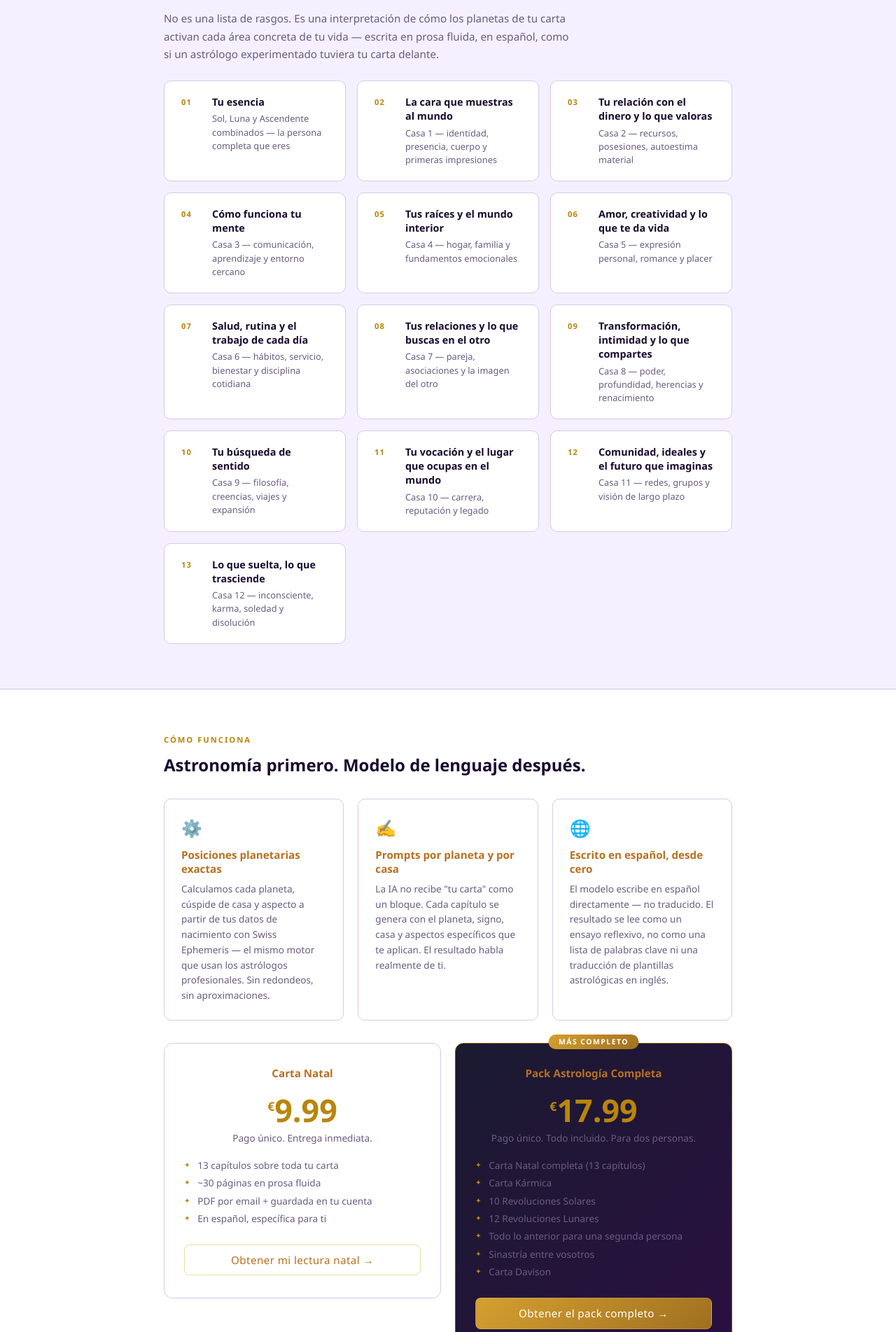
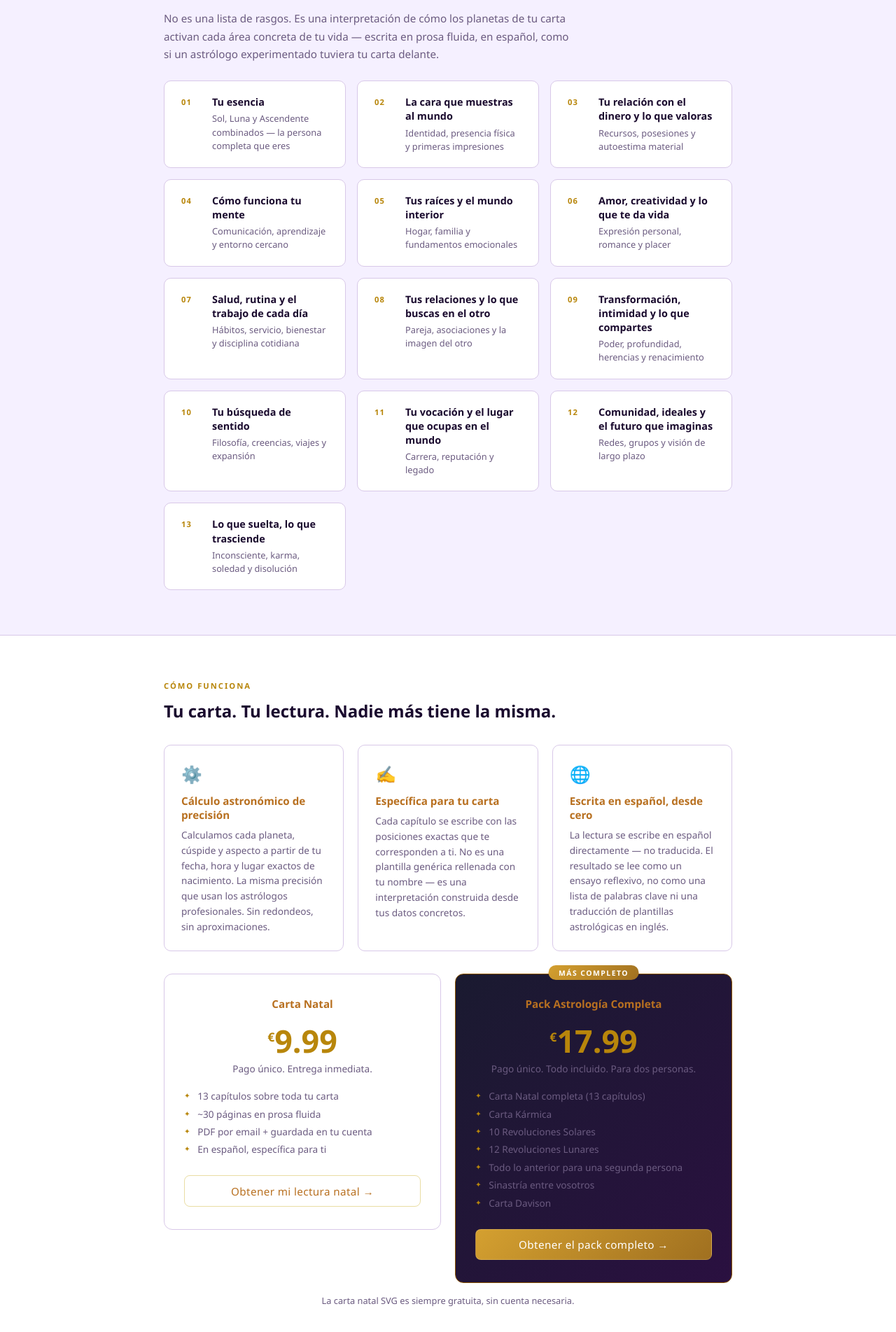
Before and after one commit to llforeman/astronode, a Flask app: page / in a window 1280 px wide. Shown: the part 1912-3815 px from the top of the page at 70% size. Run offline with Flask 3, Linux system fonts and the light colour scheme; parts of the project's set-up code (start-up, migrations or seed data) failed here and were passed over.

Commit message:
feat: remove internal implementation details from landing page
- Chapter descs: stripped 'Casa X —' prefix from all 12 house chapters
- How it works: removed Swiss Ephemeris name, reframed prompt card as
  user outcome, replaced 'El modelo escribe' with 'La lectura se escribe'
- FAQ: removed Swiss Ephemeris, OpenRouter, SVG, 'input', 'pipeline de IA'
- Final CTA: fixed leftover 'cuarenta páginas' → 'treinta páginas'

Co-Authored-By: Claude Sonnet 4.6 <noreply@anthropic.com>

```diff
--- a/templates/public/landing.html
+++ b/templates/public/landing.html
@@ -354,84 +354,84 @@
         <span class="chapter-num">02</span>
         <div>
           <div class="chapter-title">La cara que muestras al mundo</div>
-          <div class="chapter-desc">Casa 1 — identidad, presencia, cuerpo y primeras impresiones</div>
+          <div class="chapter-desc">Identidad, presencia física y primeras impresiones</div>
         </div>
       </div>
       <div class="chapter-card">
         <span class="chapter-num">03</span>
         <div>
           <div class="chapter-title">Tu relación con el dinero y lo que valoras</div>
-          <div class="chapter-desc">Casa 2 — recursos, posesiones, autoestima material</div>
+          <div class="chapter-desc">Recursos, posesiones y autoestima material</div>
         </div>
       </div>
       <div class="chapter-card">
         <span class="chapter-num">04</span>
         <div>
           <div class="chapter-title">Cómo funciona tu mente</div>
-          <div class="chapter-desc">Casa 3 — comunicación, aprendizaje y entorno cercano</div>
+          <div class="chapter-desc">Comunicación, aprendizaje y entorno cercano</div>
         </div>
       </div>
       <div class="chapter-card">
         <span class="chapter-num">05</span>
         <div>
           <div class="chapter-title">Tus raíces y el mundo interior</div>
-          <div class="chapter-desc">Casa 4 — hogar, familia y fundamentos emocionales</div>
+          <div class="chapter-desc">Hogar, familia y fundamentos emocionales</div>
         </div>
       </div>
       <div class="chapter-card">
         <span class="chapter-num">06</span>
         <div>
           <div class="chapter-title">Amor, creatividad y lo que te da vida</div>
-          <div class="chapter-desc">Casa 5 — expresión personal, romance y placer</div>
+          <div class="chapter-desc">Expresión personal, romance y placer</div>
         </div>
       </div>
       <div class="chapter-card">
         <span class="chapter-num">07</span>
         <div>
           <div class="chapter-title">Salud, rutina y el trabajo de cada día</div>
-          <div class="chapter-desc">Casa 6 — hábitos, servicio, bienestar y disciplina cotidiana</div>
+          <div class="chapter-desc">Hábitos, servicio, bienestar y disciplina cotidiana</div>
         </div>
       </div>
       <div class="chapter-card">
         <span class="chapter-num">08</span>
         <div>
           <div class="chapter-title">Tus relaciones y lo que buscas en el otro</div>
-          <div class="chapter-desc">Casa 7 — pareja, asociaciones y la imagen del otro</div>
+          <div class="chapter-desc">Pareja, asociaciones y la imagen del otro</div>
         </div>
       </div>
       <div class="chapter-card">
         <span class="chapter-num">09</span>
         <div>
           <div class="chapter-title">Transformación, intimidad y lo que compartes</div>
-          <div class="chapter-desc">Casa 8 — poder, profundidad, herencias y renacimiento</div>
+          <div class="chapter-desc">Poder, profundidad, herencias y renacimiento</div>
         </div>
       </div>
       <div class="chapter-card">
         <span class="chapter-num">10</span>
         <div>
           <div class="chapter-title">Tu búsqueda de sentido</div>
-          <div class="chapter-desc">Casa 9 — filosofía, creencias, viajes y expansión</div>
+          <div class="chapter-desc">Filosofía, creencias, viajes y expansión</div>
         </div>
       </div>
       <div class="chapter-card">
         <span class="chapter-num">11</span>
         <div>
           <div class="chapter-title">Tu vocación y el lugar que ocupas en el mundo</div>
-          <div class="chapter-desc">Casa 10 — carrera, reputación y legado</div>
+          <div class="chapter-desc">Carrera, reputación y legado</div>
         </div>
       </div>
       <div class="chapter-card">
         <span class="chapter-num">12</span>
         <div>
           <div class="chapter-title">Comunidad, ideales y el futuro que imaginas</div>
-          <div class="chapter-desc">Casa 11 — redes, grupos y visión de largo plazo</div>
+          <div class="chapter-desc">Redes, grupos y visión de largo plazo</div>
         </div>
       </div>
       <div class="chapter-card">
         <span class="chapter-num">13</span>
         <div>
           <div class="chapter-title">Lo que suelta, lo que trasciende</div>
-          <div class="chapter-desc">Casa 12 — inconsciente, karma, soledad y disolución</div>
+          <div class="chapter-desc">Inconsciente, karma, soledad y disolución</div>
         </div>
       </div>
     </div>
@@ -446,22 +446,22 @@
 <section id="how">
   <div class="how-inner">
     <p class="section-label">Cómo funciona</p>
-    <h2>Astronomía primero. Modelo de lenguaje después.</h2>
+    <h2>Tu carta. Tu lectura. Nadie más tiene la misma.</h2>
     <div class="how-cards">
       <div class="how-card">
         <div class="icon">⚙️</div>
-        <h4>Posiciones planetarias exactas</h4>
-        <p>Calculamos cada planeta, cúspide de casa y aspecto a partir de tus datos de nacimiento con Swiss Ephemeris — el mismo motor que usan los astrólogos profesionales. Sin redondeos, sin aproximaciones.</p>
+        <h4>Cálculo astronómico de precisión</h4>
+        <p>Calculamos cada planeta, cúspide y aspecto a partir de tu fecha, hora y lugar exactos de nacimiento. La misma precisión que usan los astrólogos profesionales. Sin redondeos, sin aproximaciones.</p>
       </div>
       <div class="how-card">
         <div class="icon">✍️</div>
-        <h4>Prompts por planeta y por casa</h4>
-        <p>La IA no recibe "tu carta" como un bloque. Cada capítulo se genera con el planeta, signo, casa y aspectos específicos que te aplican. El resultado habla realmente de ti.</p>
+        <h4>Específica para tu carta</h4>
+        <p>Cada capítulo se escribe con las posiciones exactas que te corresponden a ti. No es una plantilla genérica rellenada con tu nombre — es una interpretación construida desde tus datos concretos.</p>
       </div>
       <div class="how-card">
         <div class="icon">🌐</div>
-        <h4>Escrito en español, desde cero</h4>
-        <p>El modelo escribe en español directamente — no traducido. El resultado se lee como un ensayo reflexivo, no como una lista de palabras clave ni una traducción de plantillas astrológicas en inglés.</p>
+        <h4>Escrita en español, desde cero</h4>
+        <p>La lectura se escribe en español directamente — no traducida. El resultado se lee como un ensayo reflexivo, no como una lista de palabras clave ni una traducción de plantillas astrológicas en inglés.</p>
       </div>
     </div>
     <div class="pricing-grid">
@@ -523,7 +523,7 @@
       <details class="faq">
         <summary>¿Es esto astrología o IA? ¿Qué genera el texto realmente?</summary>
         <div class="faq-body">
-          Ambas cosas. Las posiciones planetarias provienen de Swiss Ephemeris — el mismo motor de cálculo astronómico usado en software de astrología profesional, preciso al segundo de arco. La interpretación escrita la genera un modelo de lenguaje (vía OpenRouter) con los datos específicos de tu carta. La astronomía es exacta. El lenguaje es generado por IA pero dirigido a ser específico para tus posiciones, no genérico.
+          Ambas cosas. Las posiciones planetarias se calculan con la misma precisión que usan los astrólogos profesionales — al segundo de arco, sin redondeos. La interpretación escrita la genera inteligencia artificial con los datos específicos de tu carta. La astronomía es exacta. El texto está dirigido a ser específico para tus posiciones, no genérico.
         </div>
       </details>
       <details class="faq">
@@ -535,19 +535,19 @@
       <details class="faq">
         <summary>¿Qué incluye exactamente el Pack Astrología Completa?</summary>
         <div class="faq-body">
-          Para cada persona: Carta Natal completa (13 capítulos, ~30 páginas), Carta Kármica (misión del alma, Nodo Norte, Quirón), 10 Revoluciones Solares (una por año, hasta diez años de previsión) y 12 Revoluciones Lunares (una por mes). Para la pareja: Sinastría entre las dos cartas y Carta Davison (la relación como entidad propia con su propio Sol, Luna y Ascendente). Todo generado con Swiss Ephemeris y escrito en español por IA específicamente para vuestras cartas.
+          Para cada persona: Carta Natal completa (13 capítulos, ~30 páginas), Carta Kármica (misión del alma, Nodo Norte, Quirón), 10 Revoluciones Solares (una por año, hasta diez años de previsión) y 12 Revoluciones Lunares (una por mes). Para la pareja: Sinastría entre las dos cartas y Carta Davison (la relación como entidad propia con su propio Sol, Luna y Ascendente). Todo calculado con precisión profesional y escrito en español específicamente para vuestras cartas.
         </div>
       </details>
       <details class="faq">
         <summary>¿Es la carta gratuita la misma que se usa para la lectura de pago?</summary>
         <div class="faq-body">
-          Sí. La página de carta natal gratuita calcula las mismas posiciones planetarias y te muestra tu carta como SVG. Cuando pagas por la lectura, usamos esas posiciones exactas como input para la interpretación. Puedes usar la carta gratuita para verificar tus posiciones antes de decidir si pedir.
+          Sí. La carta natal gratuita calcula las mismas posiciones planetarias y te las muestra visualmente. Cuando pagas por la lectura, usamos esas posiciones exactas para generar la interpretación. Puedes calcular tu carta primero y verificar tus posiciones antes de decidir si pedir.
         </div>
       </details>
       <details class="faq">
         <summary>¿Cuánto tarda en llegar?</summary>
         <div class="faq-body">
-          Normalmente menos de cinco minutos tras el pago. La generación pasa por nuestro pipeline de IA y se envía a tu email en cuanto está completa. También la encontrarás en el panel de tu cuenta. Si algo falla (raramente ocurre), te avisamos y la regeneramos sin coste adicional.
+          Normalmente menos de cinco minutos tras el pago. La lectura se genera y se envía a tu email en cuanto está lista. También la encontrarás en el panel de tu cuenta para releerla cuando quieras. Si algo falla (raramente ocurre), te avisamos y la regeneramos sin coste adicional.
         </div>
       </details>
     </div>
@@ -560,7 +560,7 @@
 <hr class="divider">
 <div class="final-cta">
   <h2>Empieza con la carta. Es gratis.</h2>
-  <p>Calcula tu carta natal en segundos — sin cuenta, sin pago. Luego decide si quieres las cuarenta páginas.</p>
+  <p>Calcula tu carta natal en segundos — sin cuenta, sin pago. Luego decide si quieres las treinta páginas.</p>
   <a href="{{ url_for('public.chart') }}" class="btn btn-primary" style="font-size:1rem; padding:0.8rem 2.5rem;">
     Calcular mi carta →
   </a>
```
